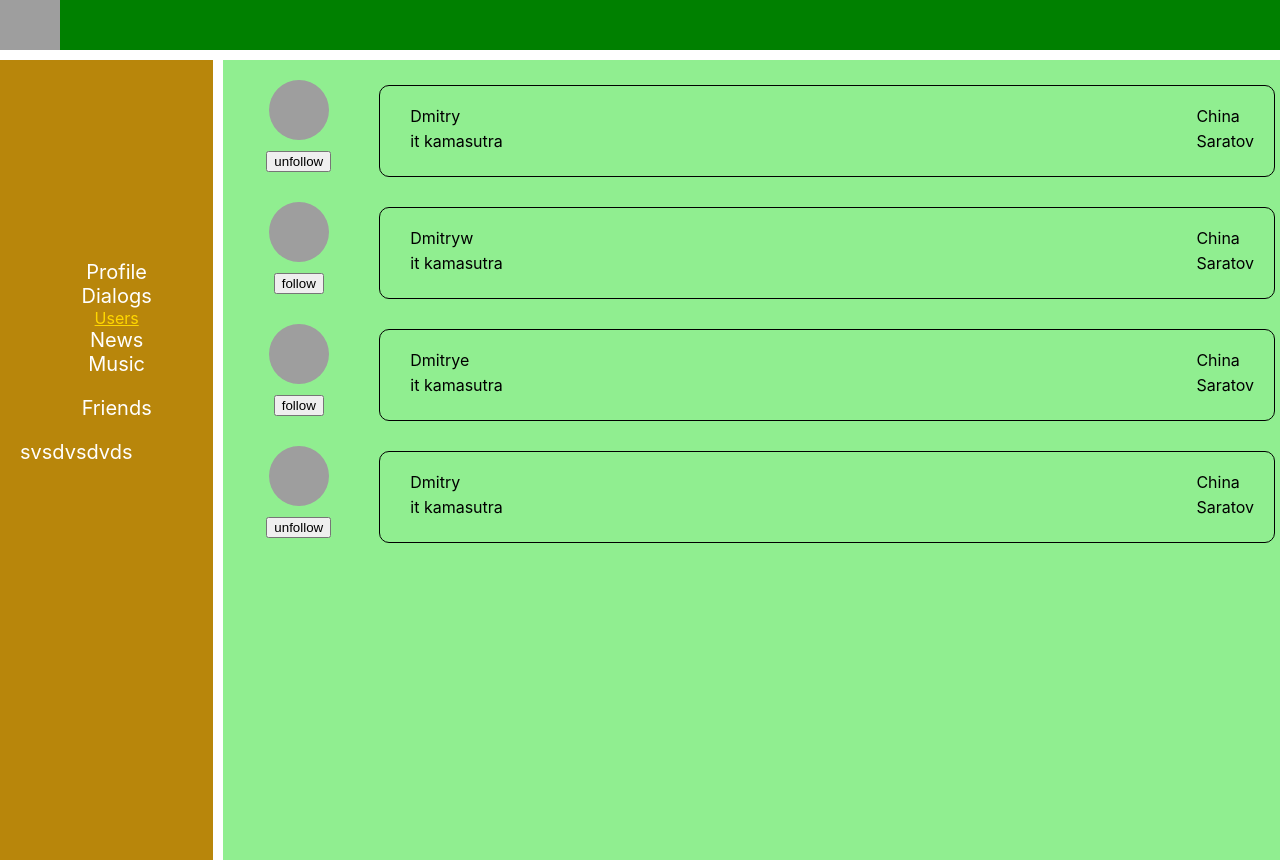
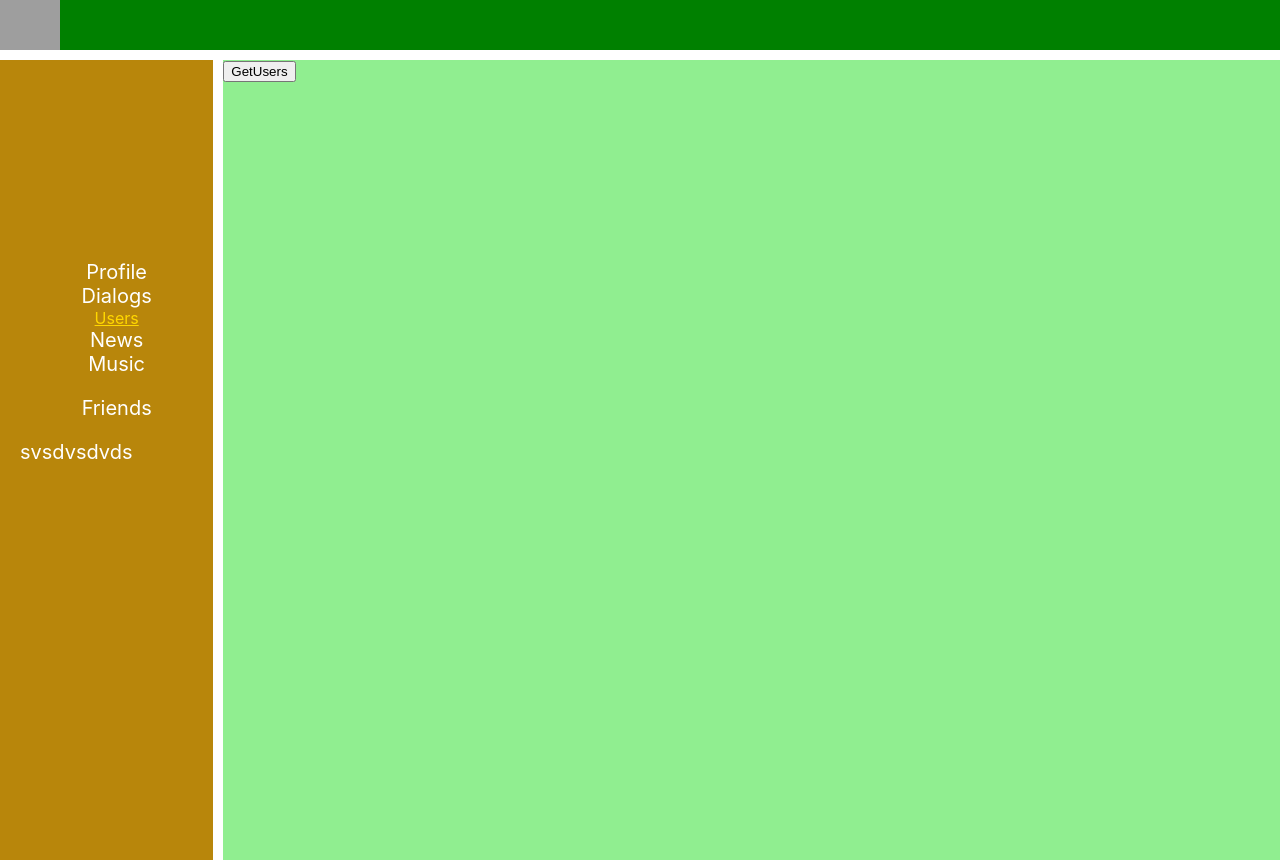
Before and after one commit to Ivanov273/React2.0, a React (Create React App) app: page /users in a window 1280 px wide. Built offline with nearby package versions, Linux system fonts and the light colour scheme; grey boxes are pictures that could not be loaded.

Commit message:
52 lesson axios

```diff
--- a/package.json
+++ b/package.json
@@ -6,6 +6,7 @@
     "@testing-library/jest-dom": "^5.16.1",
     "@testing-library/react": "^12.1.2",
     "@testing-library/user-event": "^13.5.0",
+    "axios": "^0.25.0",
     "react": "^17.0.2",
     "react-dom": "^17.0.2",
     "react-redux": "^7.2.6",
--- a/src/Component/Users/Users.jsx
+++ b/src/Component/Users/Users.jsx
@@ -1,53 +1,24 @@
 import React from 'react'
 import s from "./UsersItem/UsersItem.module.css";
-import {UnFollowUserAC} from "../../Readux/Reducer-Users";
+import axios from "axios";
+import userPhoto from "./../../img/rik.jpg"
+
 
 const Users = (props) => {
-
-    if (props.Users.length === 0) {
-        props.SetUsers([{
-            id: 0,
-            followed: true,
-            name: 'Dmitry',
-            location: {country: 'China', city: 'Saratov'},
-            message: 'it kamasutra',
-            photo: 'http://www.graycell.ru/picture/big/rik.jpg'
-        },
-            {
-                id: 1,
-                followed: false,
-                name: 'Dmitryw',
-                location: {country: 'China', city: 'Saratov'},
-                message: 'it kamasutra',
-                photo: 'http://www.graycell.ru/picture/big/rik.jpg'
-            },
-            {
-                id: 2,
-                followed: false,
-                name: 'Dmitrye',
-                location: {country: 'China', city: 'Saratov'},
-                message: 'it kamasutra',
-                photo: 'http://www.graycell.ru/picture/big/rik.jpg'
-            },
-            {
-                id: 3,
-                followed: true,
-                name: 'Dmitry',
-                location: {country: 'China', city: 'Saratov'},
-                message: 'it kamasutra',
-                photo: 'http://www.graycell.ru/picture/big/rik.jpg'
-            }
-
-        ])
+    let GetUsers = ()=> {
+        if (props.Users.length === 0) {
+            axios.get('https://social-network.samuraijs.com/api/1.0/users').then(response => {
+                props.SetUsers(response.data.items)
+            })
+        }
     }
-    //debugger
     return <div>
-
+        <button onClick={GetUsers}>GetUsers</button>
         {
             props.Users.map(u => <div key={u.id}>
                 <div className={s.main}>
                     <div className={s.users}>
-                        <img className={s.usersPhoto} src={u.photo}/>
+                        <img className={s.usersPhoto} src={u.photos.small != null ? u.photos.small : userPhoto}/>
                         <div className={s.button}>
                             {u.followed ? <button onClick={() => {
                                 props.UnFollow(u.id)
@@ -58,9 +29,9 @@ const Users = (props) => {
                     </div>
                     <div className={s.item}>
                         <div className={s.one}>{u.name}</div>
-                        <div className={s.two}>{u.location.country}</div>
-                        <div className={s.three}>{u.message}</div>
-                        <div className={s.foor}> {u.location.city}</div>
+                        <div className={s.two}>}</div>
+                        <div className={s.three}></div>
+                        <div className={s.foor}></div>
                     </div>
                 </div>
             </div>)
--- a/src/Readux/Reducer-Users.js
+++ b/src/Readux/Reducer-Users.js
@@ -1,3 +1,5 @@
+
+
 const FOLLOW = 'FOLLOW'
 const UNFOLLOW = 'UNFOLLOW'
 const SETUSERS = 'SETUSERS'
@@ -7,6 +9,7 @@ let initstate = {
 
     ]
 }
+
 const reducerUsers = (state = initstate, action) => {
 
     switch (action.type) {
@@ -21,7 +24,6 @@ const reducerUsers = (state = initstate, action) => {
        })
             }
         case UNFOLLOW :
-           console.log(state)
             return {
                 ...state,
                 users: state.users.map(u=>{
```
Also changed, not shown: src/App.js (+5 -6 lines), src/Component/Users/Users-Container.jsx (+5 -5 lines), src/Component/Users/UsersC.jsx (added, +45 -0 lines), src/img/rik.jpg (added), 1 other file (tests, documents, lock files or other folders).
